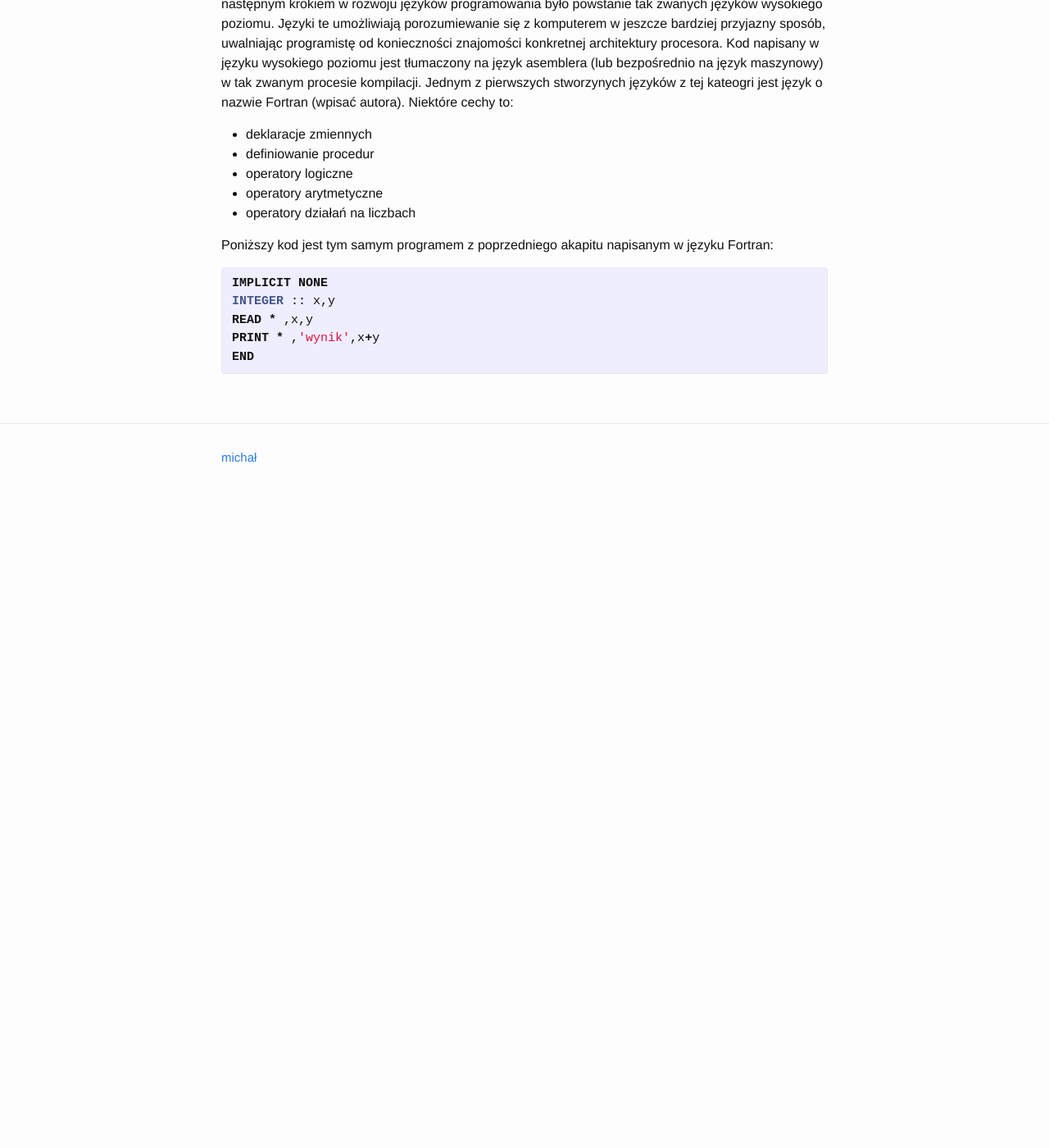
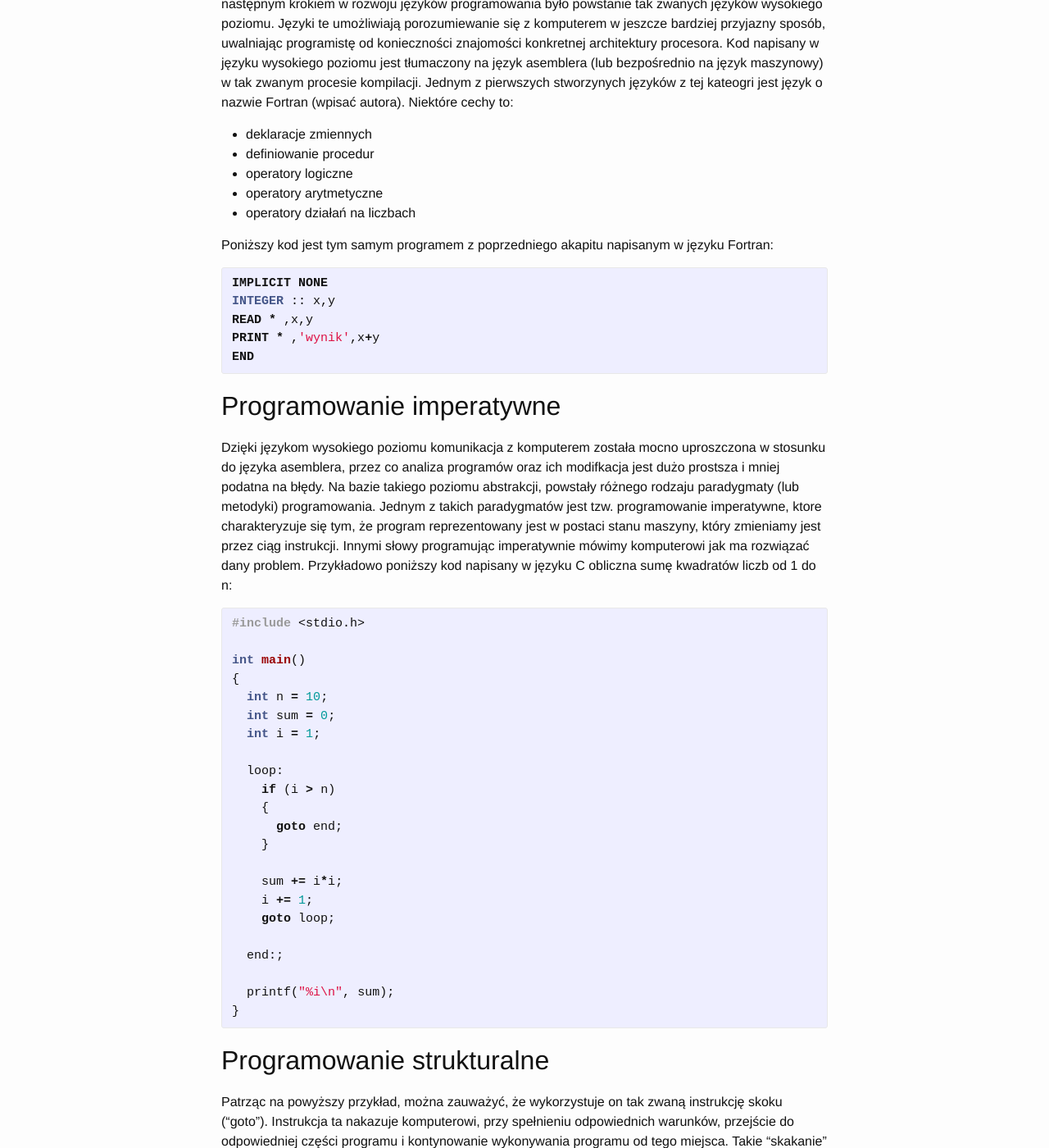
Before and after one commit to mikedevbo/mikedevbo.github.io, a Jekyll site: the page built from _posts/2016-07-02-First.md, in a window 1280 px wide and 1400 px high, scrolled down 1952 px. Shown: the whole window at 82% size. Built offline with Jekyll 4.4.1, drawn with Linux system fonts in a browser that asks for light colours; before the commit the page ends 2582 px from its top, so only the background shows below that; some of the changed text lies outside the part shown.

Commit message:
add structural and procedure programming

```diff
--- a/_posts/2016-07-02-First.md
+++ b/_posts/2016-07-02-First.md
@@ -75,3 +75,83 @@ READ * ,x,y
 PRINT * ,'wynik',x+y
 END
 {% endhighlight %}
+
+## Programowanie imperatywne
+Dzięki językom wysokiego poziomu komunikacja z komputerem została mocno uproszczona w stosunku do języka asemblera, przez co analiza programów oraz ich modifkacja jest dużo prostsza i mniej podatna na błędy. Na bazie takiego poziomu abstrakcji, powstały różnego rodzaju paradygmaty (lub metodyki) programowania. Jednym z takich paradygmatów jest tzw. programowanie imperatywne, ktore charakteryzuje się tym, że program reprezentowany jest w postaci stanu maszyny, który zmieniamy jest przez ciąg instrukcji. Innymi słowy programując imperatywnie mówimy komputerowi jak ma rozwiązać dany problem. Przykładowo poniższy kod napisany w języku C obliczna sumę kwadratów liczb od 1 do n:
+
+{% highlight c %}
+#include <stdio.h>
+
+int main()
+{
+  int n = 10;
+  int sum = 0;
+  int i = 1;
+
+  loop:
+    if (i > n)
+    {
+      goto end;
+    }
+
+    sum += i*i;
+    i += 1;
+    goto loop;
+
+  end:;
+
+  printf("%i\n", sum);
+}
+{% endhighlight %}
+
+## Programowanie strukturalne
+Patrząc na powyższy przykład, można zauważyć, że wykorzystuje on tak zwaną instrukcję skoku ("goto"). Instrukcja ta nakazuje komputerowi, przy spełnieniu odpowiednich warunków,  przejście do odpowiedniej części programu i kontynowanie wykonywania programu od tego miejsca. Takie "skakanie" bardzo utrudnia analizę kodu. Paradygmat programowania strukturalnego ogranicza używanie instrukcji skoku, oraz definiuje strukturę kodu. Kod taki powinień składać się z kilku dobrze zdefiniowanych instrukcji:
+* Sekwencja – wykonanie instrukcji jedna po drugiej
+* Wybór – if-then-else
+* Iteracja – for, while
+
+Przykład obliczania sumy kwadratów liczb od 1 do n z użyciem powyższych instrukcji może wyglądać np. tak:
+
+{% highlight c %}
+#include <stdio.h>
+
+int main()
+{
+  int n = 10;
+  int sum = 0;
+  for (int i = 1; i <= n; i++)
+  {
+    sum += i*i;
+  }
+
+  printf("%i\n", sum);
+}
+{% endhighlight %}
+
+## Programowanie proceduralne
+Głównym założeniem tego paradygmatu jest to aby kod dzielić na mniejsze kawałki, wykonujące jasno określone operacje. Większość języków wysokiego poziomu (a może wszystkie ;)) dostarczają konstrukcje zwane procedurami. W procedurach można zakodować poszczególne fragmenty programu, tak aby odseparować je od reszty, a także móc je wykorzystać w innych miejscach. Przykład podziału na procedury powyższego porgramu może wyglądać np. tak:
+
+{% highlight c %}
+#include <stdio.h>
+
+int square(int i)
+{
+  return i*i;
+}
+
+int sumOfSquares(int n)
+{
+  int sum = 0;
+  for (int i = 1; i <= n; i++)
+  {
+    sum += square(i);
+  }
+
+  printf("%i\n", sum);
+}
+
+int main()
+{
+  sumOfSquares(10);
+}
+{% endhighlight %}
```
